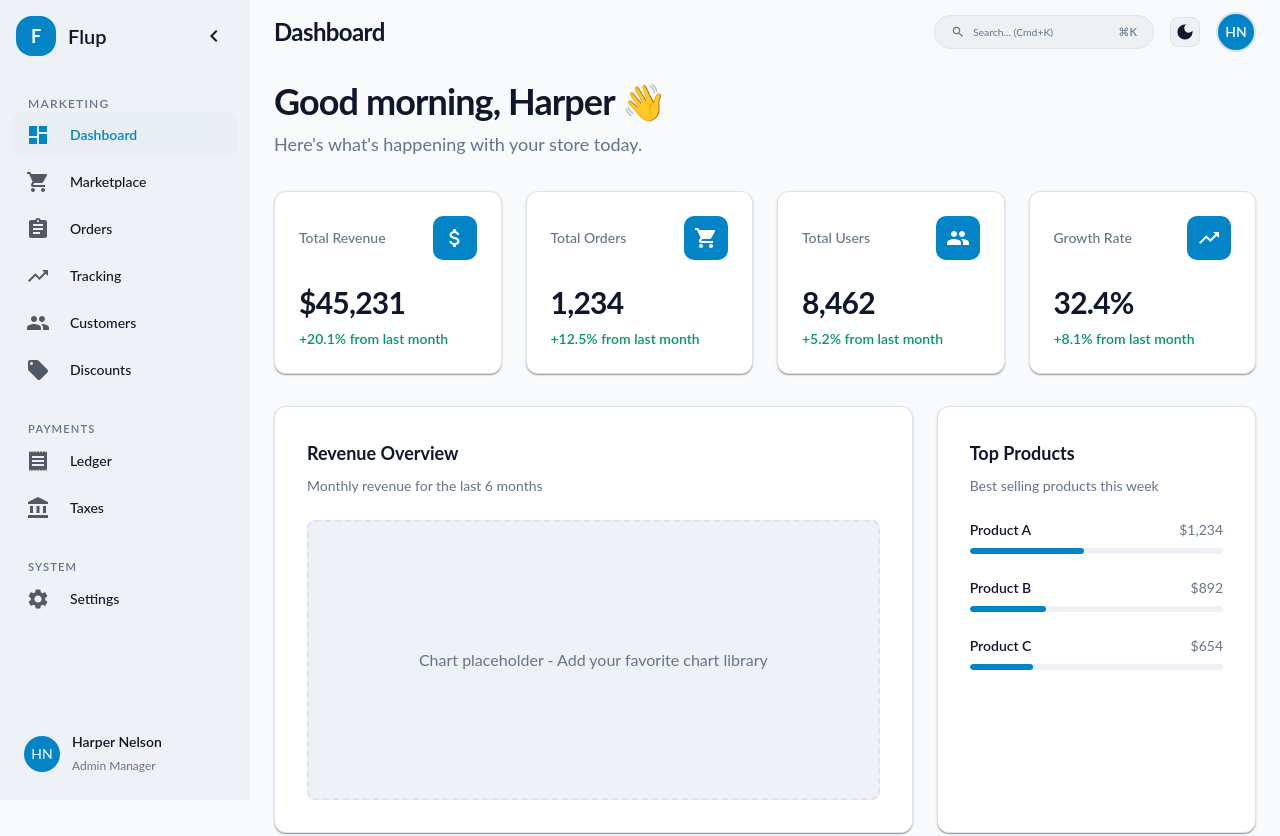
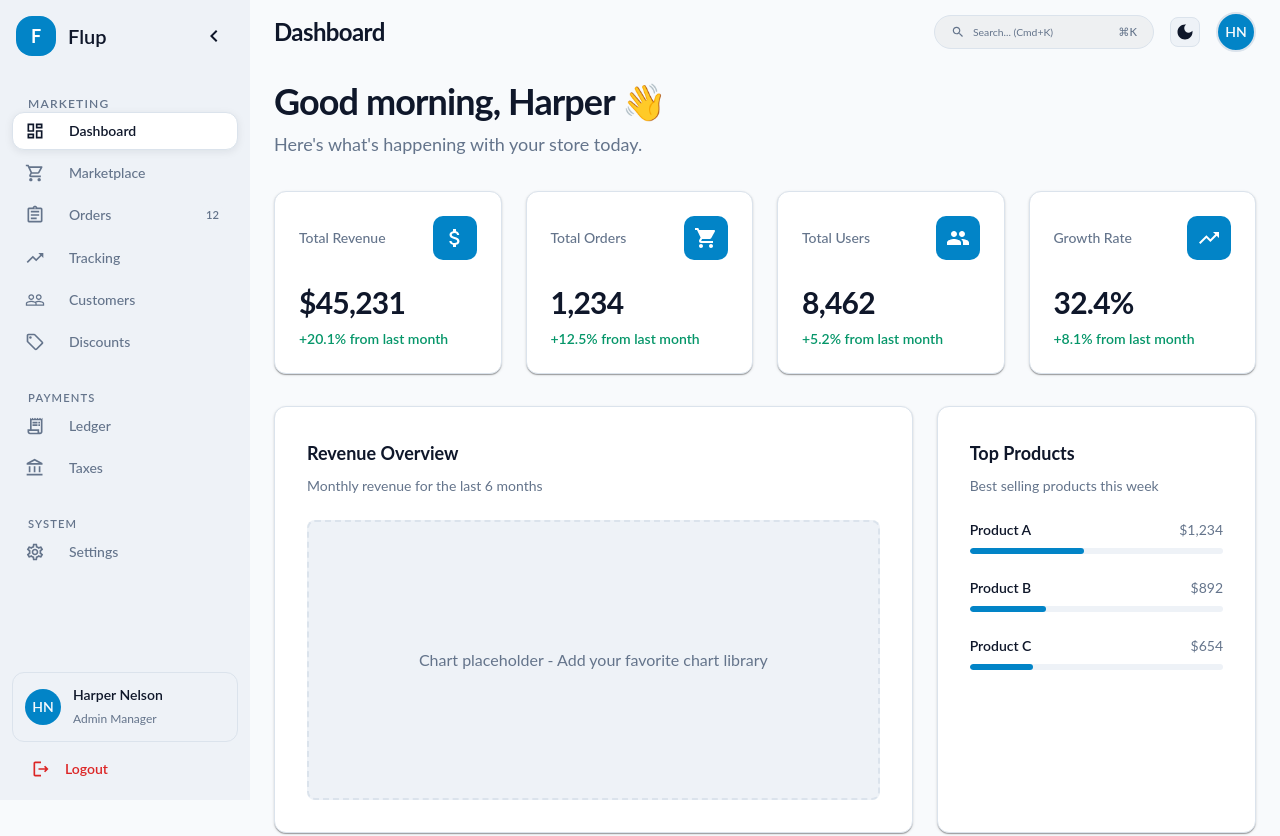
Before and after one commit to SatriyoRizkyansah/sr-template, a React (Vite) app: page /dashboard in a window 1280 px wide. Shown: the top 836 px of the page. Built offline with nearby package versions, Linux system fonts and the light colour scheme.

Commit message:
feat: Refactor Navbar and Sidebar components for improved structure and styling; enhance LoginPage UI

```diff
--- a/src/layouts/Navbar.tsx
+++ b/src/layouts/Navbar.tsx
@@ -1,7 +1,6 @@
 import React, { useState } from "react";
 import { AppBar, Toolbar, Box, Typography, IconButton, InputBase, Avatar, Menu, MenuItem, useMediaQuery, useTheme as useMuiTheme } from "@mui/material";
-import { Search as SearchIcon, Logout, DarkMode as DarkModeIcon, LightMode as LightModeIcon, ChevronLeft as ChevronLeftIcon, ChevronRight as ChevronRightIcon } from "@mui/icons-material";
-import { useNavigate } from "react-router-dom";
+import { Search as SearchIcon, DarkMode as DarkModeIcon, LightMode as LightModeIcon, ChevronLeft as ChevronLeftIcon, ChevronRight as ChevronRightIcon } from "@mui/icons-material";
 import { useSidebar } from "./DashboardLayout";
 import { useTheme } from "../theme/useTheme";
 import CommandPalette from "../components/CommandPalette";
@@ -14,7 +13,6 @@ interface NavbarProps {
 }
 
 const Navbar: React.FC<NavbarProps> = ({ title = "Dashboard" }) => {
-  const navigate = useNavigate();
   const [anchorEl, setAnchorEl] = useState<null | HTMLElement>(null);
   const [commandPaletteOpen, setCommandPaletteOpen] = useState(false);
   const { isCollapsed, setIsCollapsed } = useSidebar();
@@ -30,11 +28,6 @@ const Navbar: React.FC<NavbarProps> = ({ title = "Dashboard" }) => {
 
   const handleMenuClose = () => {
     setAnchorEl(null);
-  };
-
-  const handleLogout = () => {
-    handleMenuClose();
-    navigate("/login");
   };
 
   return (
@@ -213,20 +206,6 @@ const Navbar: React.FC<NavbarProps> = ({ title = "Dashboard" }) => {
                 </Typography>
               </Box>
             </MenuItem>
-            <Box sx={{ height: 1, backgroundColor: muiTheme.palette.divider, mx: 1, my: 0.5 }} />
-            <MenuItem
-              onClick={handleLogout}
-              sx={{
-                py: 1.5,
-                color: muiTheme.palette.text.primary,
-                "&:hover": {
-                  backgroundColor: muiTheme.palette.action.hover,
-                },
-              }}
-            >
-              <Logout sx={{ mr: 1.5, fontSize: "1.125rem" }} />
-              <Typography variant="body2">Logout</Typography>
-            </MenuItem>
           </Menu>
         </Box>
       </Toolbar>
--- a/src/layouts/Sidebar.tsx
+++ b/src/layouts/Sidebar.tsx
@@ -1,6 +1,6 @@
 import React from "react";
-import { Box, Drawer, List, Typography, Avatar, IconButton, useMediaQuery } from "@mui/material";
-import { ChevronLeft as ChevronLeftIcon, ChevronRight as ChevronRightIcon } from "@mui/icons-material";
+import { Box, Drawer, List, Typography, Avatar, IconButton, useMediaQuery, ListItemButton, ListItemIcon } from "@mui/material";
+import { ChevronLeft as ChevronLeftIcon, ChevronRight as ChevronRightIcon, LogoutOutlined } from "@mui/icons-material";
 import { useNavigate, useLocation } from "react-router-dom";
 import { useSidebar } from "./DashboardLayout";
 import SidebarNavItem from "./components/SidebarNavItem";
@@ -20,6 +20,10 @@ const Sidebar: React.FC = () => {
   const isActive = (path: string) => location.pathname === path;
 
   const renderNavItem = (item: (typeof marketingItems)[number]) => <SidebarNavItem key={item.title} item={item} active={isActive(item.path)} collapsed={isCollapsed} onNavigate={navigate} />;
+
+  const handleLogout = () => {
+    navigate("/login");
+  };
 
   return (
     <Drawer
@@ -311,11 +315,12 @@ const Sidebar: React.FC = () => {
             gap: 1.5,
             p: 1.5,
             borderRadius: 1.5,
+            border: "1px solid var(--border)",
             cursor: "pointer",
             transition: "all 0.2s ease",
             justifyContent: isCollapsed ? "center" : "flex-start",
             "&:hover": {
-              backgroundColor: "var(--accent)",
+              backgroundColor: "var(--card)",
             },
           }}
         >
@@ -325,6 +330,7 @@ const Sidebar: React.FC = () => {
               height: 36,
               backgroundColor: "var(--primary)",
               fontSize: "0.875rem",
+              fontWeight: 600,
             }}
           >
             HN
@@ -340,6 +346,32 @@ const Sidebar: React.FC = () => {
             </Box>
           )}
         </Box>
+        <ListItemButton
+          onClick={handleLogout}
+          sx={{
+            mt: 1,
+            borderRadius: 1.5,
+            border: "1px solid transparent",
+            color: "var(--destructive)",
+            px: isCollapsed ? 1 : 1.5,
+            py: 1,
+            gap: 1,
+            justifyContent: isCollapsed ? "center" : "flex-start",
+            "&:hover": {
+              borderColor: "var(--destructive)",
+              backgroundColor: "rgba(220, 38, 38, 0.08)",
+            },
+          }}
+        >
+          <ListItemIcon sx={{ minWidth: isCollapsed ? "auto" : 32, color: "inherit", justifyContent: "center" }}>
+            <LogoutOutlined fontSize="small" />
+          </ListItemIcon>
+          {!isCollapsed && (
+            <Typography variant="body2" fontWeight={600}>
+              Logout
+            </Typography>
+          )}
+        </ListItemButton>
       </Box>
     </Drawer>
   );
--- a/src/layouts/components/SidebarNavItem.tsx
+++ b/src/layouts/components/SidebarNavItem.tsx
@@ -1,5 +1,5 @@
 import React from "react";
-import { ListItemButton, ListItemIcon, ListItemText } from "@mui/material";
+import { Box, ListItemButton, ListItemIcon, Typography } from "@mui/material";
 import type { NavItem } from "./sidebarItems";
 
 interface SidebarNavItemProps {
@@ -10,55 +10,74 @@ interface SidebarNavItemProps {
 }
 
 const SidebarNavItem: React.FC<SidebarNavItemProps> = ({ item, active, collapsed, onNavigate }) => {
+  const showBadge = item.badge !== undefined && item.badge !== null;
+
   return (
     <ListItemButton
       key={item.title}
       onClick={() => onNavigate(item.path)}
       sx={{
         borderRadius: 1.5,
-        mb: 0.25,
+        mb: 0.5,
         py: 1,
-        px: 1.75,
-        transition: "all 0.3s cubic-bezier(0.4, 0, 0.2, 1)",
-        backgroundColor: active ? "var(--accent)" : "transparent",
-        color: active ? "var(--primary)" : "var(--foreground)",
-        justifyContent: "flex-start",
-        overflow: "hidden",
+        px: collapsed ? 1 : 1.5,
+        transition: "all 0.2s ease",
+        backgroundColor: active ? "var(--card)" : "transparent",
+        border: active ? "1px solid var(--border)" : "1px solid transparent",
+        color: active ? "var(--foreground)" : "var(--muted-foreground)",
+        justifyContent: collapsed ? "center" : "flex-start",
+        boxShadow: active ? "0 2px 8px rgba(15, 23, 42, 0.08)" : "none",
         "&:hover": {
-          backgroundColor: "var(--accent)",
-          color: "var(--primary)",
+          backgroundColor: "var(--card)",
+          borderColor: "var(--border)",
+          color: "var(--foreground)",
         },
       }}
     >
       <ListItemIcon
         sx={{
-          minWidth: 36,
+          minWidth: collapsed ? "auto" : 36,
           color: "inherit",
-          opacity: active ? 1 : 0.7,
           justifyContent: "flex-start",
           flex: "0 0 auto",
+          mr: collapsed ? 0 : 1,
         }}
       >
         {item.icon}
       </ListItemIcon>
-      <ListItemText
-        primary={item.title}
-        sx={{
-          ml: collapsed ? 0 : 1,
-          flex: collapsed ? "0 0 auto" : "1 1 auto",
-          minWidth: 0,
-          maxWidth: collapsed ? 0 : 200,
-          opacity: collapsed ? 0 : 1,
-          overflow: "hidden",
-          transition: "max-width 0.3s cubic-bezier(0.4, 0, 0.2, 1), opacity 0.2s ease, margin 0.3s ease",
-          whiteSpace: "nowrap",
-          pointerEvents: collapsed ? "none" : "auto",
-          "& .MuiListItemText-primary": {
-            fontSize: "0.875rem",
-            fontWeight: active ? 600 : 500,
-          },
-        }}
-      />
+
+      {!collapsed && (
+        <Box sx={{ display: "flex", alignItems: "center", justifyContent: "space-between", width: "100%", gap: 1 }}>
+          <Typography
+            variant="body2"
+            sx={{
+              fontWeight: active ? 600 : 500,
+              color: "inherit",
+              transition: "color 0.2s ease",
+            }}
+          >
+            {item.title}
+          </Typography>
+          {showBadge && (
+            <Box
+              component="span"
+              sx={{
+                minWidth: 24,
+                px: 0.75,
+                py: 0.25,
+                borderRadius: 9999,
+                fontSize: "0.7rem",
+                fontWeight: 600,
+                textAlign: "center",
+                backgroundColor: active ? "rgba(2, 132, 199, 0.15)" : "var(--muted)",
+                color: active ? "var(--primary)" : "var(--muted-foreground)",
+              }}
+            >
+              {item.badge}
+            </Box>
+          )}
+        </Box>
+      )}
     </ListItemButton>
   );
 };
--- a/src/layouts/components/sidebarItems.tsx
+++ b/src/layouts/components/sidebarItems.tsx
@@ -1,34 +1,41 @@
 import React from "react";
 import {
-  Dashboard as DashboardIcon,
-  ShoppingCart as MarketplaceIcon,
-  Assignment as OrdersIcon,
-  TrendingUp as TrackingIcon,
-  People as CustomersIcon,
-  LocalOffer as DiscountsIcon,
-  Receipt as LedgerIcon,
-  AccountBalance as TaxesIcon,
-  Settings as SettingsIcon,
+  DashboardOutlined as DashboardIcon,
+  ShoppingCartOutlined as MarketplaceIcon,
+  AssignmentOutlined as OrdersIcon,
+  TrendingUpOutlined as TrackingIcon,
+  PeopleOutline as CustomersIcon,
+  LocalOfferOutlined as DiscountsIcon,
+  ReceiptLongOutlined as LedgerIcon,
+  AccountBalanceOutlined as TaxesIcon,
+  SettingsOutlined as SettingsIcon,
 } from "@mui/icons-material";
 
 export interface NavItem {
   title: string;
   icon: React.ReactNode;
   path: string;
+  badge?: number | string;
 }
 
 export const marketingItems: NavItem[] = [
-  { title: "Dashboard", icon: <DashboardIcon />, path: "/dashboard" },
-  { title: "Marketplace", icon: <MarketplaceIcon />, path: "/marketplace" },
-  { title: "Orders", icon: <OrdersIcon />, path: "/orders" },
-  { title: "Tracking", icon: <TrackingIcon />, path: "/tracking" },
-  { title: "Customers", icon: <CustomersIcon />, path: "/customers" },
-  { title: "Discounts", icon: <DiscountsIcon />, path: "/discounts" },
+  { title: "Dashboard", icon: <DashboardIcon fontSize="small" />, path: "/dashboard" },
+  { title: "Marketplace", icon: <MarketplaceIcon fontSize="small" />, path: "/marketplace" },
+  { title: "Orders", icon: <OrdersIcon fontSize="small" />, path: "/orders", badge: 12 },
+  { title: "Tracking", icon: <TrackingIcon fontSize="small" />, path: "/tracking" },
+  { title: "Customers", icon: <CustomersIcon fontSize="small" />, path: "/customers" },
+  { title: "Discounts", icon: <DiscountsIcon fontSize="small" />, path: "/discounts" },
 ];
 
 export const paymentsItems: NavItem[] = [
-  { title: "Ledger", icon: <LedgerIcon />, path: "/ledger" },
-  { title: "Taxes", icon: <TaxesIcon />, path: "/taxes" },
+  { title: "Ledger", icon: <LedgerIcon fontSize="small" />, path: "/ledger" },
+  { title: "Taxes", icon: <TaxesIcon fontSize="small" />, path: "/taxes" },
 ];
 
-export const systemItems: NavItem[] = [{ title: "Settings", icon: <SettingsIcon />, path: "/settings" }];
+export const systemItems: NavItem[] = [{ title: "Settings", icon: <SettingsIcon fontSize="small" />, path: "/settings" }];
+
+export const sidebarSections = [
+  { key: "marketing", title: "Marketing", abbreviation: "M", items: marketingItems },
+  { key: "payments", title: "Payments", abbreviation: "P", items: paymentsItems },
+  { key: "system", title: "System", abbreviation: "S", items: systemItems },
+];
```
Also changed, not shown: src/views/LoginPage.tsx (+54 -65 lines).
